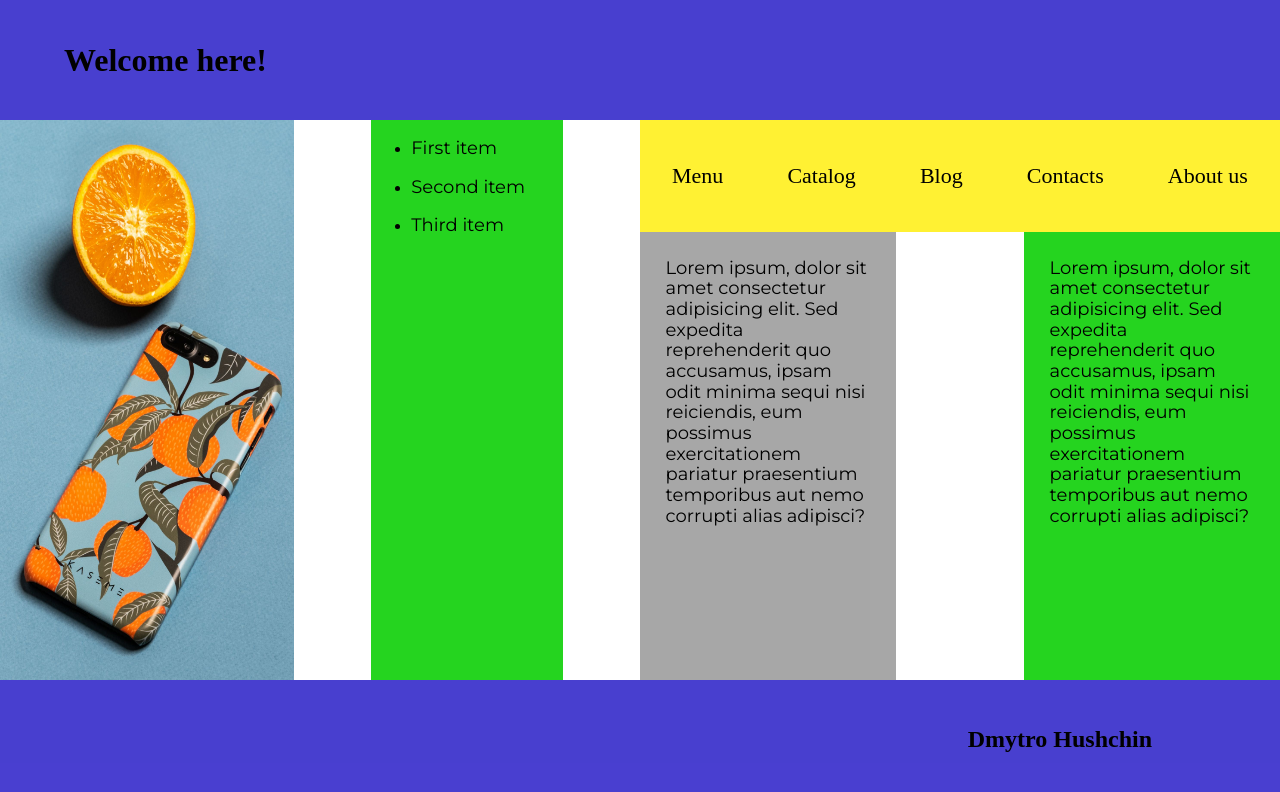
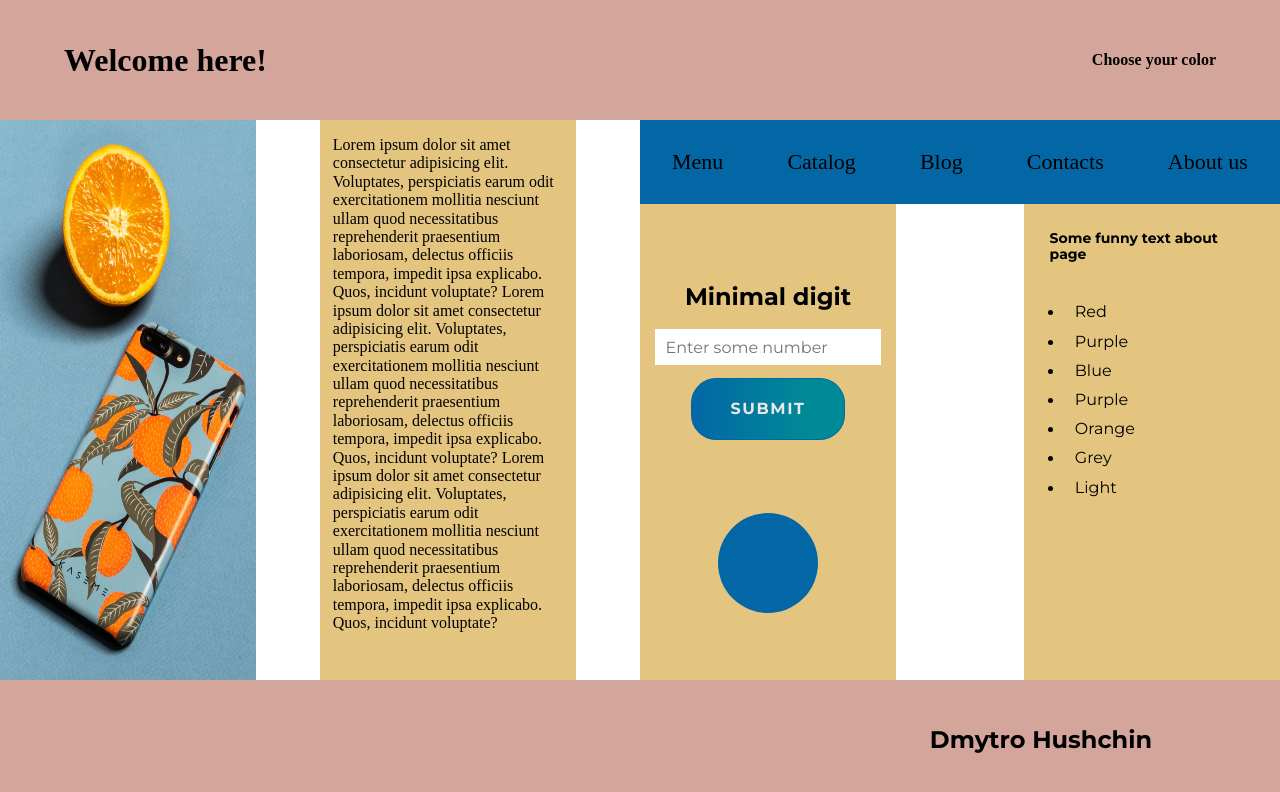
Before and after one commit to DHushchin/WebBasics, a website: page index.html in a window 1280 px wide. Drawn offline with Linux system fonts and the light colour scheme.

Commit message:
Lab1 - done (#19)
* HTML + CSS

* Added code linting and formating

* Code formating

* Code formating

* Prettier + linter + husky

* Fixed husky

* Added color change

* Fixes

* Fixed fonts

* Fixed routing

* Changed base link

* Deleted base link

* Fixed img routing

* Absolute links

* sonarjs

* Fixed linters

* Fixed layout

* Fixes

* fixed vh

* dded actions

* added actions

* Fixed layout

* Update actions.yml

* Update actions.yml

* Fixed scripts

* Fixed scripts

* Update actions.yml

* Update actions.yml

* Minor fixes

* Fixed layout

* Added husky and base rules for eslint

```diff
--- a/css/normalize.css
+++ b/css/normalize.css
@@ -1,8 +1,8 @@
-@import url('https://fonts.googleapis.com/css2?family=Montserrat:wght@300;400;500;600;700;800;900&display=swap');
+@import url("https://fonts.googleapis.com/css2?family=Montserrat:wght@300;400;500;600;700;800;900&display=swap");
 
 html {
   line-height: 1.15;
-    -webkit-text-size-adjust: 100%;
+  text-size-adjust: 100%;
 }
 
 body {
@@ -11,11 +11,6 @@ body {
 
 main {
   display: block;
-}
-
-p {
-    font-family: 'Montserrat', sans-serif;
-    font-size: 18px;
 }
 
 h1 {
@@ -30,15 +25,13 @@ hr {
 }
 
 pre {
-    font-family: monospace, monospace;
+  font-family: monospace;
   font-size: 1em;
 }
 
 a {
   background-color: transparent;
   text-decoration: none;
-    color: rgb(0, 0, 0);
-    font-size: 22px;
 }
 
 abbr[title] {
@@ -55,7 +48,7 @@ strong {
 code,
 kbd,
 samp {
-    font-family: monospace, monospace;
+  font-family: monospace;
   font-size: 1em;
 }
 
@@ -108,7 +101,7 @@ button,
 [type="button"],
 [type="reset"],
 [type="submit"] {
-    -webkit-appearance: button;
+  appearance: button;
 }
 
 button::-moz-focus-inner,
@@ -159,16 +152,16 @@ textarea {
 }
 
 [type="search"] {
-    -webkit-appearance: textfield;
+  appearance: textfield;
   outline-offset: -2px;
 }
 
 [type="search"]::-webkit-search-decoration {
-    -webkit-appearance: none;
+  appearance: none;
 }
 
 ::-webkit-file-upload-button {
-    -webkit-appearance: button;
+  appearance: button;
   font: inherit;
 }
 
--- a/css/style.css
+++ b/css/style.css
@@ -1,78 +1,229 @@
+@import url("https://fonts.googleapis.com/css2?family=Montserrat:wght@300;400;500;600;700;800;900&display=swap");
+
 :root {
-    --color-header-footer: rgba(13, 0, 192, 0.753);
-    --color-aside: rgba(255, 238, 0, 0.801);
-    --color-div: rgba(7, 206, 0, 0.877);
+  --font-mont: "Montserrat", sans-serif;
+  --color-header-footer: #d4a59a;
+  --color-aside: #0367a6;
+  --light-color: #e4c580;
+  --light-blue-color: #008997;
+  --cream-color: #e9e9e9;
+  --white-color: #fff;
+  --black-color: #000;
+}
+
+table td {
+  border: 1px solid var(--black-color);
+  padding: 20px;
 }
 
 header {
   width: 100%;
+  max-height: 15vh;
+  min-height: 5vh;
+  max-width: 100%;
+  min-width: 100%;
   height: 15vh;
   background-color: var(--color-header-footer);
   display: flex;
   align-items: center;
 }
 
-header>h1 {
+header > h1 {
+  width: 50%;
   margin: 0 0 0 5%;
+}
+
+header > p {
+  width: 50%;
+  text-align: end;
+  margin: 0 5% 0 0;
 }
 
 .container {
   width: 100%;
-    height: 70vh;
+  min-width: 100%;
+  max-width: 100%;
+  min-height: 70vh;
+  max-height: 100%;
+  height: auto;
   display: flex;
   flex-direction: row;
   justify-content: space-between;
 }
 
-.container>aside {
-    width: 23%;
+.container > section {
+  width: 50%;
+  height: auto;
+}
+
+.left-place {
+  width: 50%;
+  height: auto;
+  display: flex;
+  flex-direction: row;
+  justify-content: space-between;
+}
+
+.left-place > aside {
+  width: 40%;
   height: 100%;
   background-color: var(--color-aside);
 }
 
-.container>section {
-    width: 50%;
-    height: 100%;
+main {
+  display: flex;
+  flex-direction: row;
+  justify-content: center;
 }
 
-.container>main {
-    width: 15%;
-    height: 100%;
-    background-color: var(--color-div);
+.left-place > main {
+  width: 40%;
+  height: auto;
+  margin: 0 10% 0 0;
+  background-color: var(--light-color);
 }
 
-.content>aside {
-    height: 20%;
+main > div {
+  height: auto;
+  width: 90%;
+}
+
+main > p,
+.left > p,
+.info > aside > p {
+  padding: 10%;
+}
+
+.right-place {
+  height: auto;
+}
+
+.right-place > nav {
+  height: 15%;
   width: 100%;
   background-color: var(--color-aside);
-}
-
-.navigation {
-    height: 100%;
   display: flex;
   justify-content: space-around;
   align-items: center;
 }
 
+.right-place nav > a {
+  font-size: 22px;
+  color: var(--black-color);
+  margin: 0 5px;
+}
+
 .info {
-    height: 80%;
+  height: 85%;
   width: 100%;
   display: flex;
   flex-direction: row;
   justify-content: space-between;
 }
 
-.info>div {
+.info > div {
   width: 40%;
-    height: 100%;
+  height: auto;
+}
+
+.info > aside {
+  background-color: var(--light-color);
+  min-height: 25vh;
+  width: 40%;
+  height: auto;
+}
+
+.info > aside p {
+  font-family: var(--font-mont);
+  font-size: 16px;
+  margin: 5%;
+}
+
+.info > aside > p {
+  font-weight: bold;
+  font-size: 14px;
+  margin: 0%;
 }
 
 .left {
-    background-color: rgb(167, 167, 167);
+  background-color: var(--light-color);
+  display: flex;
+  flex-direction: column;
+  overflow: hidden;
 }
 
-.right {
-    background-color: var(--color-div);
+.left > form {
+  height: 100%;
+  width: 100%;
+  text-align: center;
+}
+
+.circle {
+  width: 100%;
+  height: 50%;
+  margin-bottom: 5%;
+}
+
+.circle-block {
+  width: 100px;
+  height: 100px;
+  border-radius: 50%;
+  background-color: var(--color-aside);
+  margin: 0 auto;
+}
+
+.circle-info {
+  text-align: center;
+}
+
+.con-form {
+  width: 100%;
+  height: 100%;
+  margin: auto;
+  display: flex;
+  flex-direction: column;
+  justify-content: center;
+  font-size: 16px;
+  text-align: center;
+}
+
+.con-form > h2 {
+  line-height: 0%;
+  font-family: var(--font-mont);
+}
+
+.con-form > button {
+  background-color: var(--color-aside);
+  /* stylelint-disable */
+  background-image: linear-gradient(
+    /* stylelint-disable */ 90deg,
+    var(--color-aside) 0%,
+    var(--light-blue-color) 74%
+  );
+  border-radius: 25px;
+  border: 1px solid var(--color-aside);
+  color: var(--cream-color);
+  cursor: pointer;
+  font-size: 16px;
+  font-weight: bold;
+  font-family: var(--font-mont);
+  letter-spacing: 0.1rem;
+  padding: auto;
+  text-transform: uppercase;
+  width: 60%;
+  height: 20%;
+  margin: 0 auto;
+}
+
+.con-form > input {
+  background-color: var(--white-color);
+  border: none;
+  width: 80%;
+  font-family: var(--font-mont);
+  font-size: 100%;
+  padding: 4%;
+  height: 5%;
+  margin: 5% auto;
 }
 
 footer {
@@ -84,22 +235,79 @@ footer {
   justify-content: flex-end;
 }
 
-footer>h3 {
-    font-family: var(--font-Mont);
+footer > h3 {
+  font-family: var(--font-mont);
   font-size: 1.5em;
   margin-right: 10%;
 }
 
-a:hover {
+.right-place nav a:hover {
   transition: 0.5s;
-    color: rgb(255, 255, 255);
+  color: var(--light-color);
 }
 
-main>p, .left>p, .right>p {
-    margin: 10%;
-}
-
-aside>img {
+aside > img {
   height: 100%;
   width: 100%;
 }
+
+@media screen and (max-width: 1200px) {
+  .con-form > h2 {
+    font-size: 16px;
+  }
+}
+
+@media screen and (max-width: 800px) {
+  .container {
+    flex-direction: column;
+    height: auto;
+  }
+
+  .left-place > aside,
+  .left-place > main,
+  .info > div {
+    width: 50%;
+    height: auto;
+  }
+
+  .info > aside {
+    width: 50%;
+  }
+
+  .container > section {
+    width: 100%;
+    height: 50%;
+  }
+
+  .right-place > nav {
+    min-height: 10vh;
+  }
+
+  header > p {
+    font-size: 80%;
+  }
+
+  .left-place > main {
+    margin: 0;
+  }
+}
+
+@media screen and (max-width: 400px) {
+  header > p {
+    font-size: 60%;
+  }
+
+  .left-place > aside,
+  .left-place > main,
+  .info > div {
+    width: 50%;
+  }
+
+  .con-form > h2 {
+    font-size: 12px;
+  }
+
+  .circle-info > p {
+    font-size: 14px;
+  }
+}
--- a/index.html
+++ b/index.html
@@ -1,53 +1,96 @@
 <!DOCTYPE html>
 <html lang="en">
   <head>
-    <meta charset="UTF-8">
-    <meta http-equiv="X-UA-Compatible" content="IE=edge">
-    <meta name="viewport" content="width=device-width, initial-scale=1.0">
-    <link rel="stylesheet" href="./css/normalize.css">
-    <link rel="stylesheet" href="./css/style.css">
+    <meta charset="UTF-8" />
+    <meta http-equiv="X-UA-Compatible" content="IE=edge" />
+    <meta name="viewport" content="width=device-width, initial-scale=1.0" />
+    <link rel="stylesheet" href="/css/normalize.css" />
+    <link rel="stylesheet" href="/css/style.css" />
     <title>MyFirstPage</title>
   </head>
+
   <body>
     <header>
       <h1>Welcome here!</h1>
+      <p><b>Choose your color</b></p>
     </header>
     <div class="container">
+      <section class="left-place">
         <aside>
-            <img src="img/1.jpg">
+          <img src="/img/phone.jpg" alt="Phone image" />
         </aside>
         <main>
-            <ul>
-                <li><p>First item<p></li>
-                <li><p>Second item</p></li>
-                <li><p>Third item</p></li>
-            </ul>
+          <div>
+            <p>
+              Lorem ipsum dolor sit amet consectetur adipisicing elit.
+              Voluptates, perspiciatis earum odit exercitationem mollitia
+              nesciunt ullam quod necessitatibus reprehenderit praesentium
+              laboriosam, delectus officiis tempora, impedit ipsa explicabo.
+              Quos, incidunt voluptate? Lorem ipsum dolor sit amet consectetur
+              adipisicing elit. Voluptates, perspiciatis earum odit
+              exercitationem mollitia nesciunt ullam quod necessitatibus
+              reprehenderit praesentium laboriosam, delectus officiis tempora,
+              impedit ipsa explicabo. Quos, incidunt voluptate? Lorem ipsum
+              dolor sit amet consectetur adipisicing elit. Voluptates,
+              perspiciatis earum odit exercitationem mollitia nesciunt ullam
+              quod necessitatibus reprehenderit praesentium laboriosam, delectus
+              officiis tempora, impedit ipsa explicabo. Quos, incidunt
+              voluptate?
+            </p>
+          </div>
         </main>
-        <section class="content">
-            <aside>
-                <nav class="navigation">
-                    <a href="#" alt="Menu">Menu</a>
-                    <a href="catalog.html" alt="Catalog">Catalog</a>
-                    <a href="blog.html" alt="Blog">Blog</a>
-                    <a href="contacts.html" alt="Contacts">Contacts</a>
-                    <a href="about.html" alt="About us">About us</a>
+      </section>
+      <section class="right-place">
+        <nav>
+          <a href="#">Menu</a>
+          <a href="/catalog.html">Catalog</a>
+          <a href="/blog.html">Blog</a>
+          <a href="/contacts.html">Contacts</a>
+          <a href="/about.html">About us</a>
         </nav>
-            </aside>
         <div class="info">
           <div class="left">
-                    <p>
-                        Lorem ipsum, dolor sit amet consectetur adipisicing elit. Sed expedita reprehenderit quo accusamus,
-                        ipsam odit minima sequi nisi reiciendis, eum possimus exercitationem pariatur praesentium temporibus
-                        aut nemo corrupti alias adipisci?
-                    </p>
+            <form action="/index">
+              <div class="con-form">
+                <h2>Minimal digit</h2>
+                <input placeholder="Enter some number" />
+                <button>Submit</button>
               </div>
-                <div class="right">
-                    <p>
-                        Lorem ipsum, dolor sit amet consectetur adipisicing elit. Sed expedita reprehenderit quo accusamus,
-                        ipsam odit minima sequi nisi reiciendis, eum possimus exercitationem pariatur praesentium temporibus
-                        aut nemo corrupti alias adipisci?
-                    </p>
+            </form>
+            <div class="circle">
+              <div class="circle-block"></div>
+              <div class="circle-info">
+                <p></p>
+                <h3></h3>
               </div>
+            </div>
+          </div>
+          <aside>
+            <p>Some funny text about page</p>
+            <ul>
+              <li>
+                <p>Red</p>
+              </li>
+              <li>
+                <p>Purple</p>
+              </li>
+              <li>
+                <p>Blue</p>
+              </li>
+              <li>
+                <p>Purple</p>
+              </li>
+              <li>
+                <p>Orange</p>
+              </li>
+              <li>
+                <p>Grey</p>
+              </li>
+              <li>
+                <p>Light</p>
+              </li>
+            </ul>
+          </aside>
         </div>
       </section>
     </div>
```
Also changed, not shown: about.html (+35 -25 lines), blog.html (+29 -23 lines), catalog.html (+30 -23 lines), contacts.html (+30 -23 lines), package.json (added, +36 -0 lines), .eslintrc.json (added), .github/workflows/actions.yml (added), .prettierrc.json (added), .stylelintrc.json (added), README.md, img/phone.jpg (renamed from img/1.jpg), index.js (added), 5 other files. Lines whose indentation alone changed are shown as unchanged.
